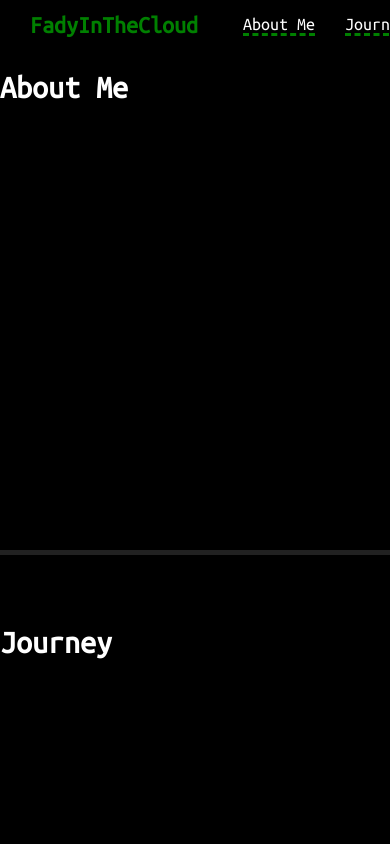
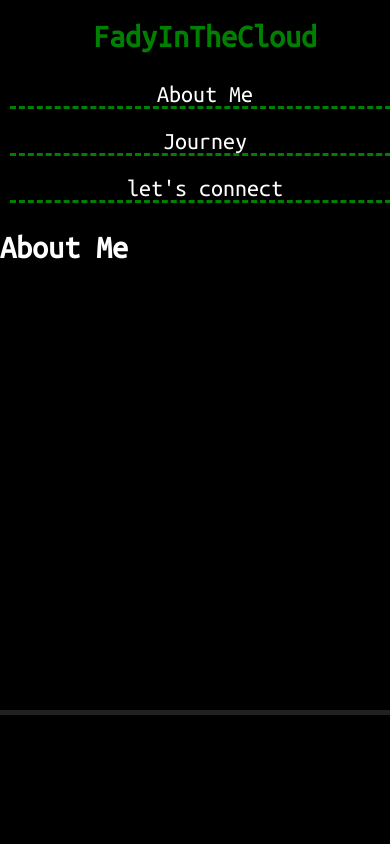
Before and after one commit to FadyGrAb/fadyinthecloud.click, a React (Create React App) app in the folder frontend/: page / in a window 390 px wide. Shown: the top 844 px of the page. Built offline with nearby package versions, Linux system fonts and the light colour scheme.

Commit message:
nav and sections are responsive

```diff
--- a/frontend/src/components/Nav.js
+++ b/frontend/src/components/Nav.js
@@ -3,14 +3,14 @@ import "../styles/Nav.css";
 const Nav = (props) => {
   const links = props.sections.map((section, key) => {
     return (
-      <a key={key} className="nav-a nav-active" href={`#${section.class}`}>
+      <a key={key} className="nav-item nav-a" href={`#${section.class}`}>
         {section.name}
       </a>
     );
   });
   return (
-    <nav>
-      <a className="nav-brand" href="/">
+    <nav id="nav-bar">
+      <a className="nav-item nav-brand" href="/">
         FadyInTheCloud
       </a>
       {links}
--- a/frontend/src/styles/Nav.css
+++ b/frontend/src/styles/Nav.css
@@ -1,12 +1,19 @@
 @media screen and (max-width: 600px) {
-    .nav-a .nav-brand {
+    .nav-item {
       float: none;
       width: 100%;
     }
+    .nav-brand {
+      margin: 0%;
+      padding: 0%;
+    }
+    #nav-bar {
+      height: var(--nav-responsive-height) !important;
+      display: block !important;
+    }
   }
 
-nav {
-    display: flex;
+#nav-bar {
     background-color: black;
     position: fixed;
     top: 0;
@@ -14,28 +21,29 @@ nav {
     height: var(--nav-height);
     align-items: center;
     overflow: hidden;
+    display: flex;
 }
 
 .nav-brand {
-    font-size: x-large;
+    font-size: xx-large;
     font-weight: bolder;
-    margin: 30px;
     color: green;
     text-decoration: none;
-    display: block;
-    float: left;
+    text-align: center;
+    padding: 10px 0px 10px 0px;
 }
-
 
 .nav-a {
     text-decoration: none;
     white-space: nowrap;
     color: inherit;
     text-align: center;
-    margin: 0% 15px 0% 15px;
-    font-size: large;
+    font-size: x-large;
     border-bottom: 3px dashed green;
-    display: block;
-    float: left;
+}
 
+.nav-item {
+  display: block;
+  float: left;
+  margin: 10px;
 }
--- a/frontend/src/styles/Section.css
+++ b/frontend/src/styles/Section.css
@@ -1,3 +1,9 @@
+
+@media screen and (max-width: 600px) {
+    .about-me, .journey, .lets-connect {
+        padding-top: var(--nav-responsive-height) !important;
+    }
+  }
 
 .about-me {
     height: 500px;
@@ -11,8 +17,6 @@
     background-color: black;
     padding-top: var(--nav-height);
     margin-bottom: 5px;
-
-
 }
 
 .lets-connect {
@@ -20,6 +24,4 @@
     background-color: black;
     padding-top: var(--nav-height);
     margin-bottom: 5px;
-
-
 }
--- a/frontend/src/styles/Variables.css
+++ b/frontend/src/styles/Variables.css
@@ -1,3 +1,4 @@
 :root {
-    --nav-height: 50px
+    --nav-height: 70px;
+    --nav-responsive-height: 210px;
   }
```
